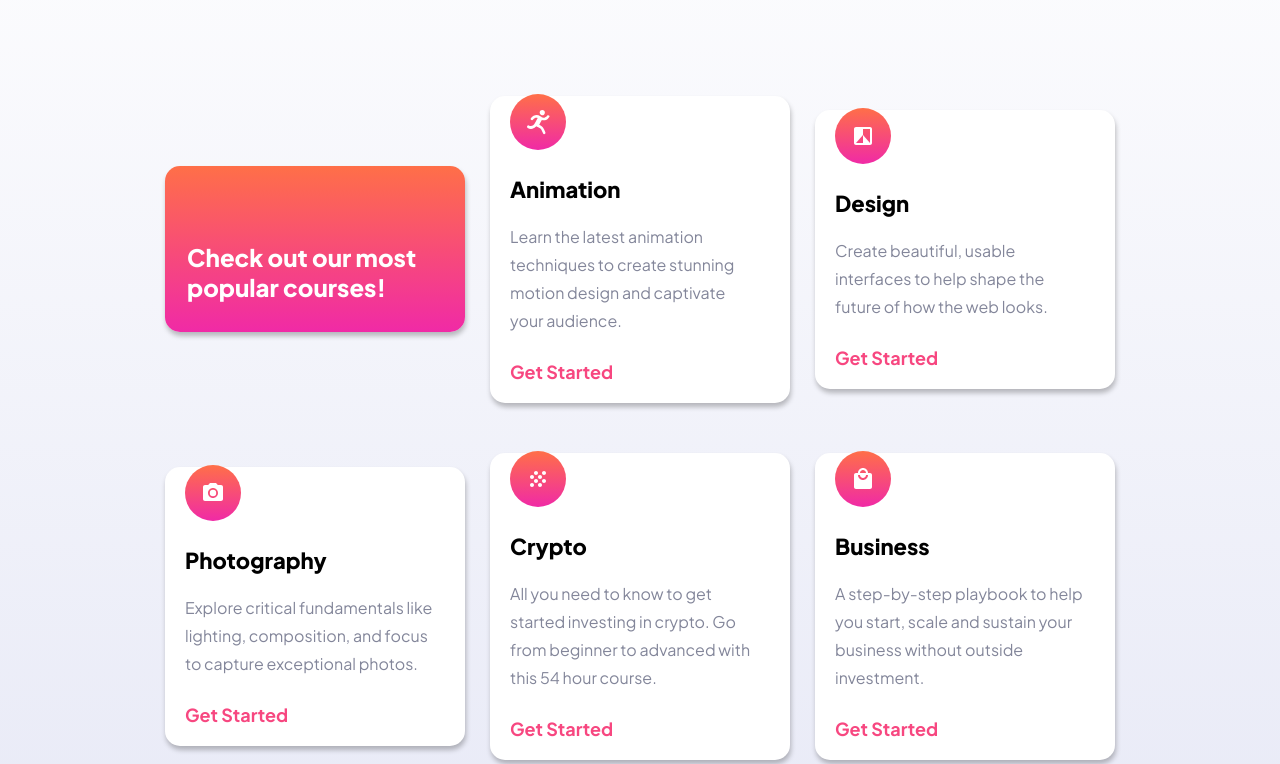
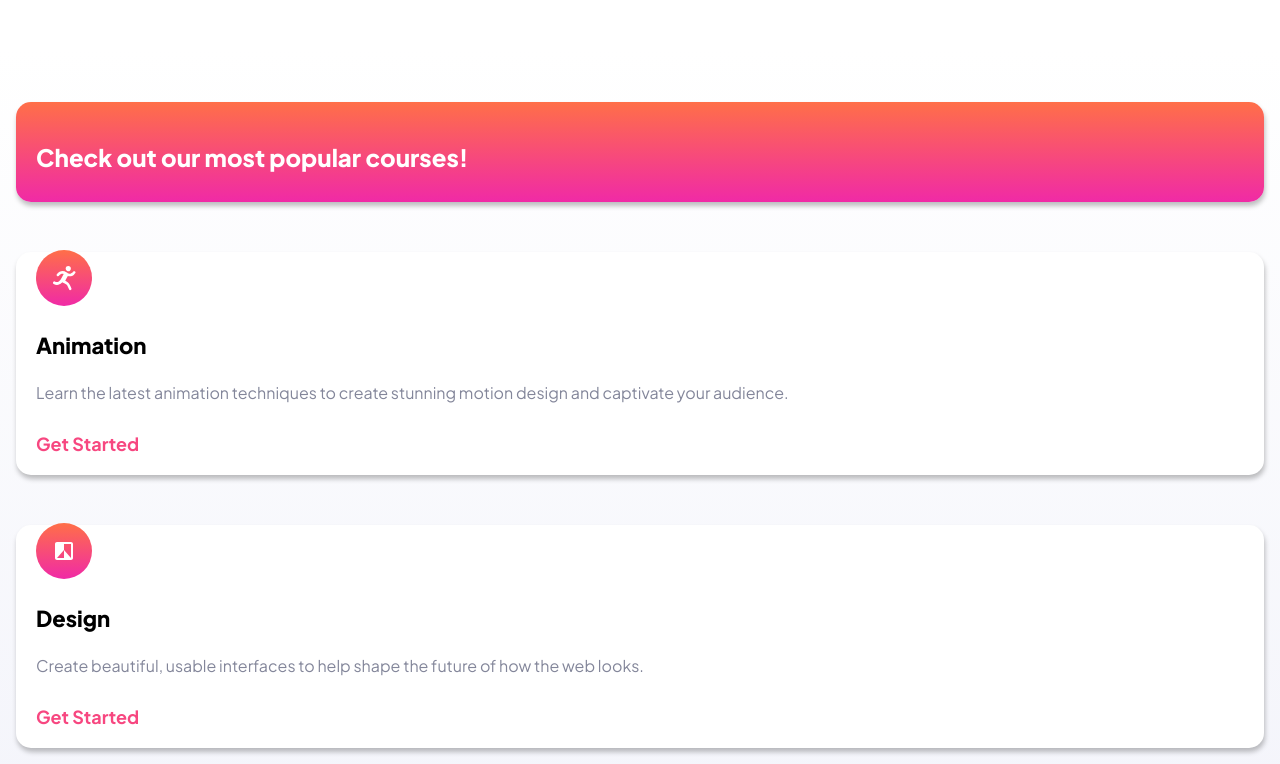
Before and after one commit to russell-crooms/skilled, a React (Vite) app: page / in a window 1280 px wide. Shown: the part 736-1500 px from the top of the page. Built offline with nearby package versions, Linux system fonts and the light colour scheme.

Commit message:
Pushing changes so I can make edits

```diff
--- a/src/components/cards/Cards.css
+++ b/src/components/cards/Cards.css
@@ -7,15 +7,14 @@
   flex-direction: row;
   flex-wrap: wrap;
   gap: 30px;
+  padding: 16px;
 }
 @media (min-width: 320px) {
   .cards-section {
-    padding: 10px;
   }
 }
 @media (min-width: 375px) {
   .cards-section {
-    width: 90%;
     gap: 35px;
     margin-bottom: 60px;
     margin-top: 5px;
@@ -96,14 +95,10 @@
 @media (min-width: 375px) {
   #colorful-card .colorful-header {
     font-size: 24px;
-    margin-top: 24px;
-    margin-left: 2px;
   }
 }
 @media (min-width: 768px) {
   #colorful-card .colorful-header {
-    margin-top: 56px;
-    width: 90%;
   }
 }
 
@@ -116,7 +111,6 @@
   display: flex;
   flex-direction: column;
   gap: 5px;
-
 }
 
 @media (min-width: 375px) {
@@ -143,7 +137,6 @@
 }
 @media (min-width: 1080px) {
   .cards {
-    width: 300px;
   }
 }
 @media (min-width: 1060px) {
@@ -210,7 +203,6 @@
 .cards p {
   color: #83869a;
   font-size: 20px;
-  width: 90%;
 }
 @media (min-width: 320px) {
   .cards p {
@@ -219,7 +211,6 @@
 }
 @media (min-width: 375px) {
   .cards p {
-    width: 90%;
     font-size: 16px;
     margin-top: 5px;
     margin-bottom: 5px;
@@ -228,7 +219,6 @@
 }
 @media (min-width: 768px) {
   .cards p {
-    width: 96%;
     font-size: 16px;
     font-weight: 400;
   }
```
